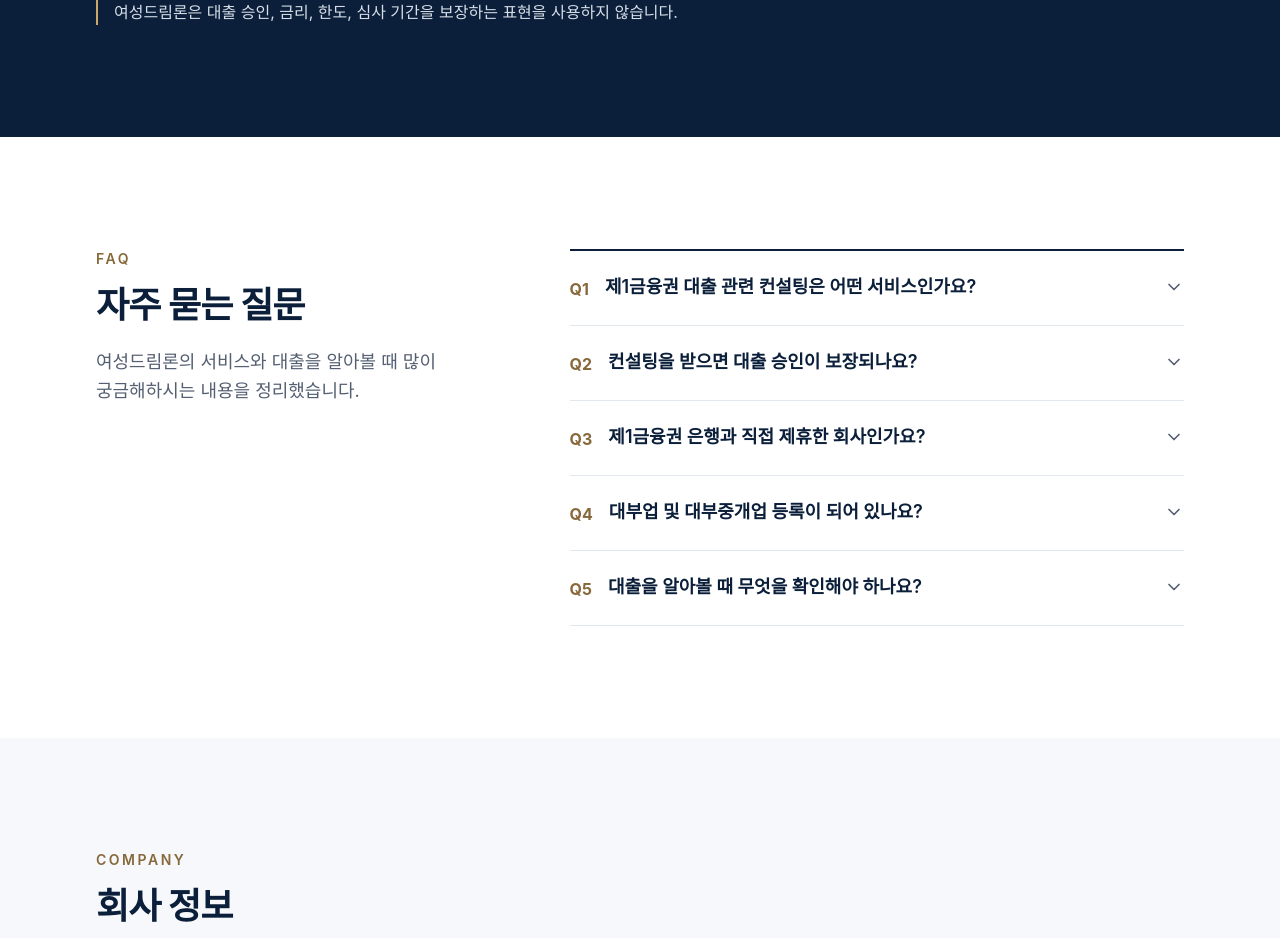
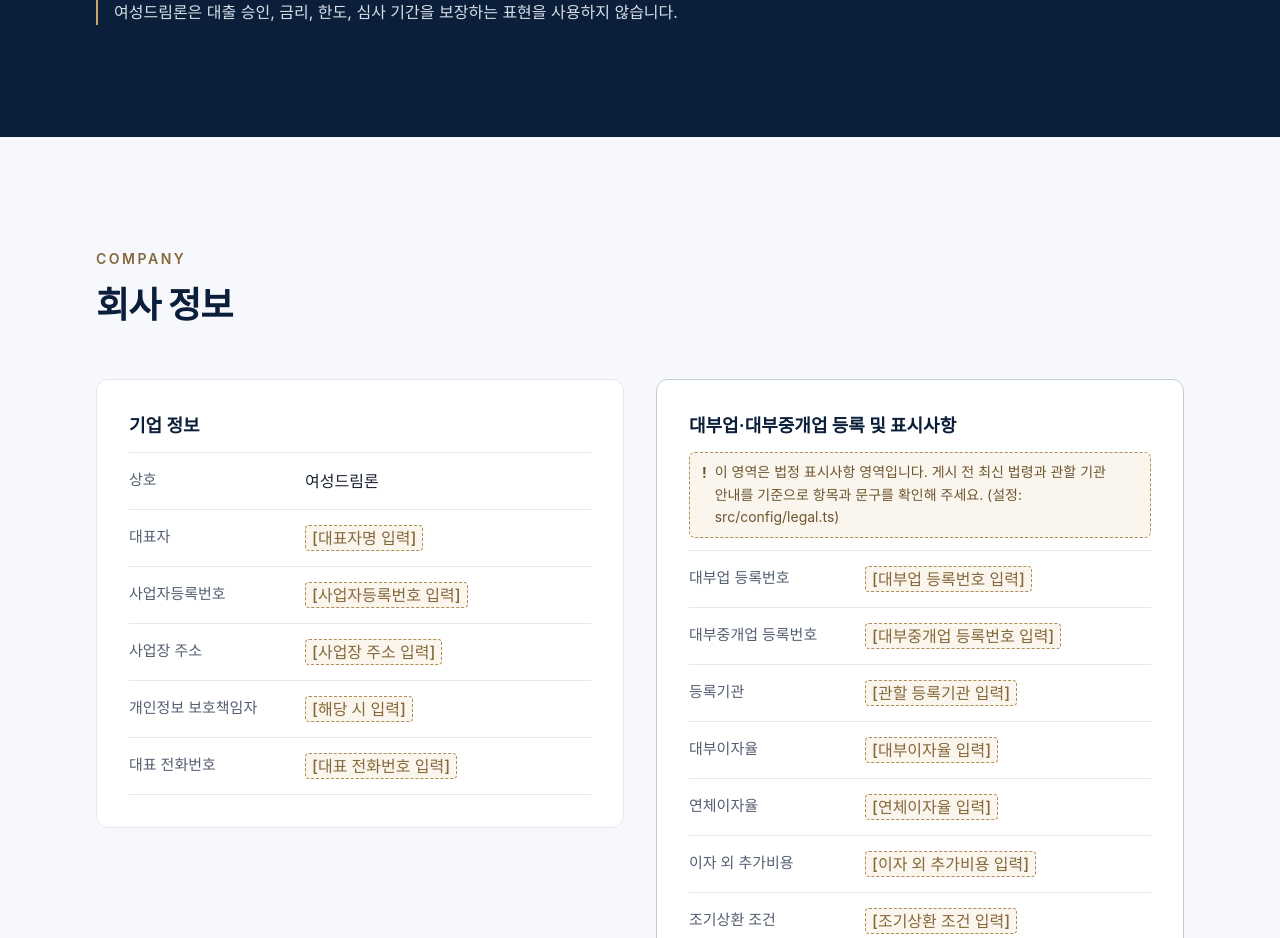
Before and after one commit to akainu1977-debug/yeosung-dreamloan, a React (Vite) app: page / in a window 1280 px wide. Shown: the part 3860-4798 px from the top of the page. Built offline with nearby package versions, Linux system fonts and the light colour scheme; a web font is replaced by a local one.

Commit message:
Update App.tsx

```diff
--- a/src/App.tsx
+++ b/src/App.tsx
@@ -6,7 +6,6 @@
 import { Services } from './components/Services';
 import { Process } from './components/Process';
 import { Principles } from './components/Principles';
-import { Faq } from './components/Faq';
 import { CompanyInfo } from './components/CompanyInfo';
 import { Footer } from './components/Footer';
 
@@ -55,8 +54,7 @@
         <Services />
         <Process />
         <Principles />
-        <Faq />
-        <CompanyInfo />
+          <CompanyInfo />
       </main>
       <Footer />
     </>
```
